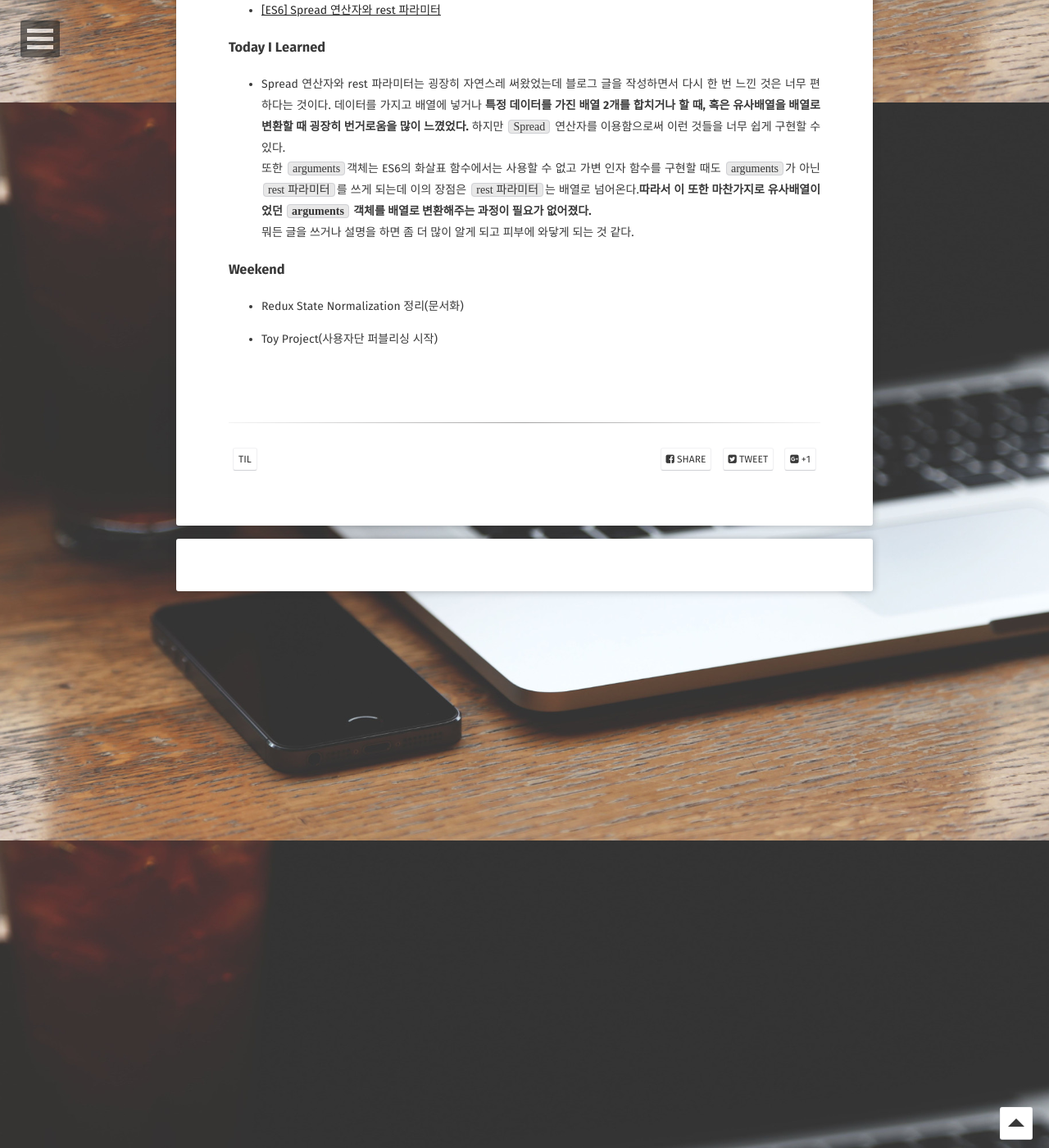
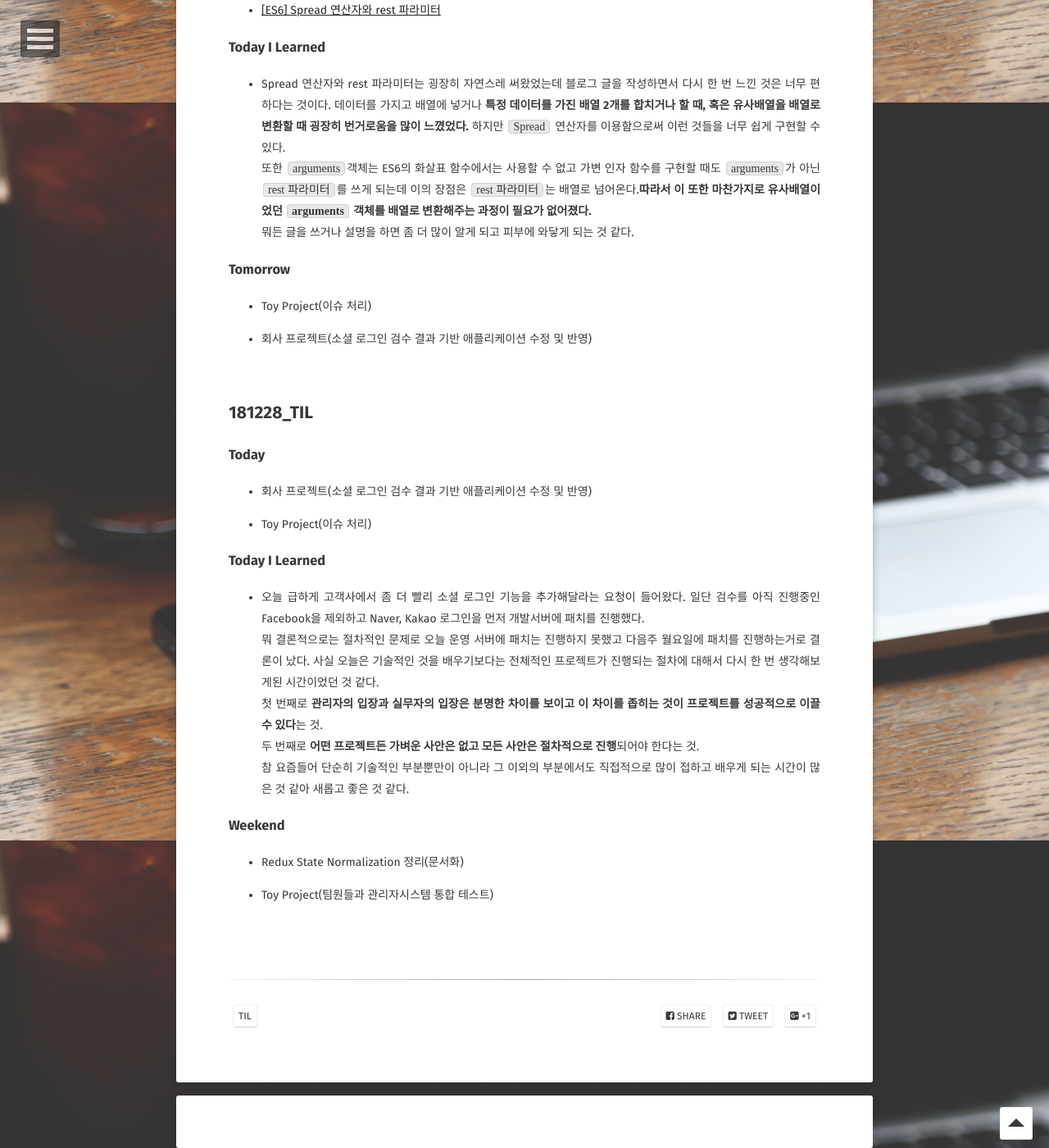
Before and after one commit to BKJang/DEVLOG, a Jekyll site: the page built from _posts/TIL/2018-12-24-TIL181224.md, in a window 1280 px wide and 1400 px high, scrolled down 2575 px. Shown: the whole window at 82% size. Built offline with Jekyll 4.4.1, drawn with Linux system fonts in a browser that asks for light colours; some web fonts are replaced; comment, search, counter and statistics services are not loaded.

Commit message:
Update 2018-12-24-TIL181224.md(181228_TIL)

```diff
--- a/_posts/TIL/2018-12-24-TIL181224.md
+++ b/_posts/TIL/2018-12-24-TIL181224.md
@@ -79,10 +79,31 @@ feature: '/assets/img/TIL.jpg'
 
 - Spread 연산자와 rest 파라미터는 굉장히 자연스레 써왔었는데 블로그 글을 작성하면서 다시 한 번 느낀 것은 너무 편하다는 것이다. 데이터를 가지고 배열에 넣거나 **특정 데이터를 가진 배열 2개를 합치거나 할 때, 혹은 유사배열을 배열로 변환할 때 굉장히 번거로움을 많이 느꼈었다.** 하지만 `Spread` 연산자를 이용함으로써 이런 것들을 너무 쉽게 구현할 수 있다. <br/>또한 `arguments`객체는 ES6의 화살표 함수에서는 사용할 수 없고 가변 인자 함수를 구현할 때도 `arguments`가 아닌 `rest 파라미터`를 쓰게 되는데 이의 장점은 `rest 파라미터`는 배열로 넘어온다.**따라서 이 또한 마찬가지로 유사배열이었던 `arguments` 객체를 배열로 변환해주는 과정이 필요가 없어졌다.** <br/>뭐든 글을 쓰거나 설명을 하면 좀 더 많이 알게 되고 피부에 와닿게 되는 것 같다.
 
+### Tomorrow
+
+- Toy Project(이슈 처리)
+
+- 회사 프로젝트(소셜 로그인 검수 결과 기반 애플리케이션 수정 및 반영)
+
+<br/>
+
+## 181228_TIL
+
+### Today
+
+- 회사 프로젝트(소셜 로그인 검수 결과 기반 애플리케이션 수정 및 반영)
+
+- Toy Project(이슈 처리)
+
+### Today I Learned
+
+- 오늘 급하게 고객사에서 좀 더 빨리 소셜 로그인 기능을 추가해달라는 요청이 들어왔다. 일단 검수를 아직 진행중인 Facebook을 제외하고 Naver, Kakao 로그인을 먼저 개발서버에 패치를 진행했다. <br/>뭐 결론적으로는 절차적인 문제로 오늘 운영 서버에 패치는 진행하지 못했고 다음주 월요일에 패치를 진행하는거로 결론이 났다. 사실 오늘은 기술적인 것을 배우기보다는 전체적인 프로젝트가 진행되는 절차에 대해서 다시 한 번 생각해보게된 시간이었던 것 같다. <br/> 첫 번째로 **관리자의 입장과 실무자의 입장은 분명한 차이를 보이고 이 차이를 좁히는 것이 프로젝트를 성공적으로 이끌 수 있다**는 것.<br/> 두 번째로 **어떤 프로젝트든 가벼운 사안은 없고 모든 사안은 절차적으로 진행**되어야 한다는 것. <br/>
+참 요즘들어 단순히 기술적인 부분뿐만이 아니라 그 이외의 부분에서도 직접적으로 많이 접하고 배우게 되는 시간이 많은 것 같아 새롭고 좋은 것 같다.
+
 ### Weekend
 
 - Redux State Normalization 정리(문서화)
 
-- Toy Project(사용자단 퍼블리싱 시작)
+- Toy Project(팀원들과 관리자시스템 통합 테스트)
 
 <br/>
```
